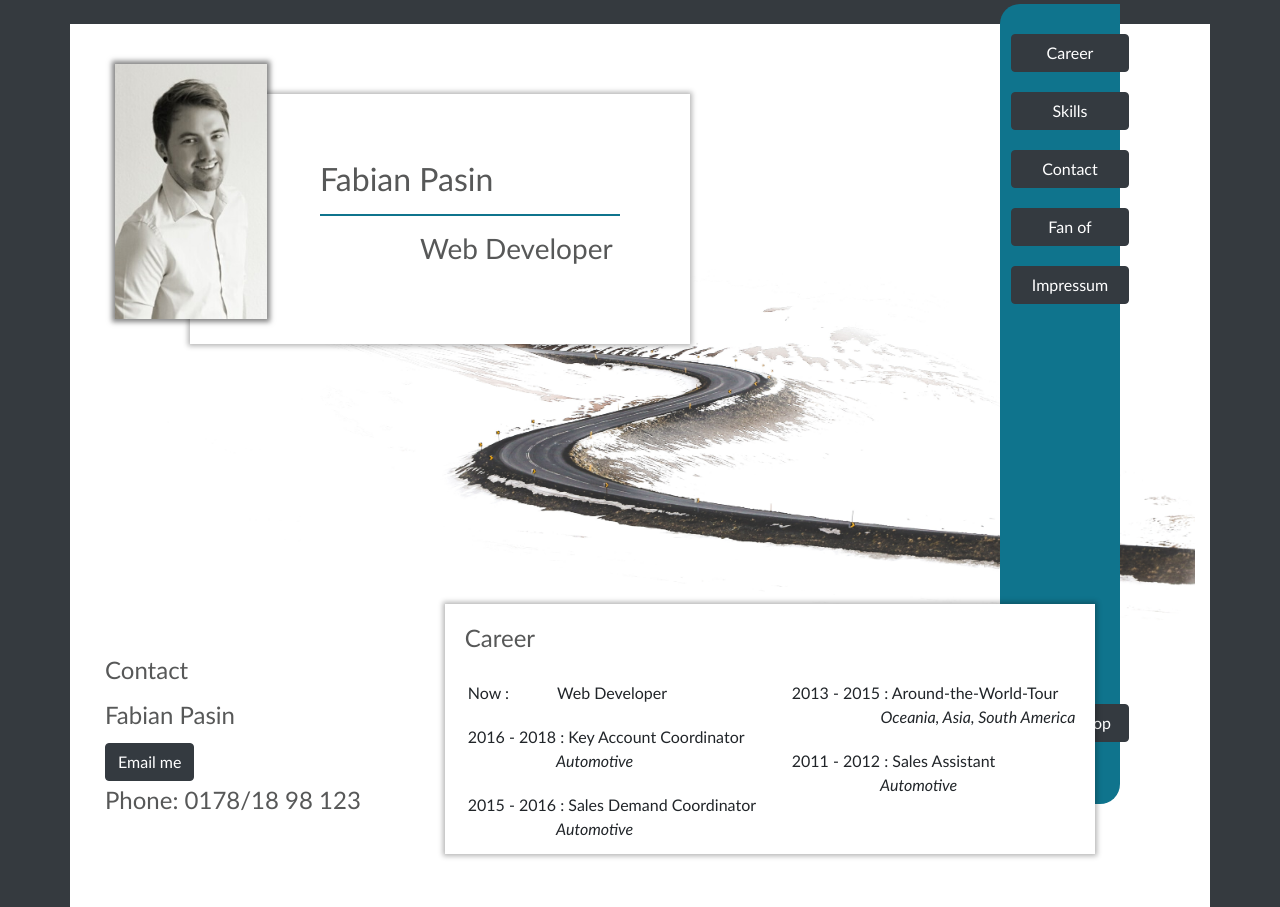
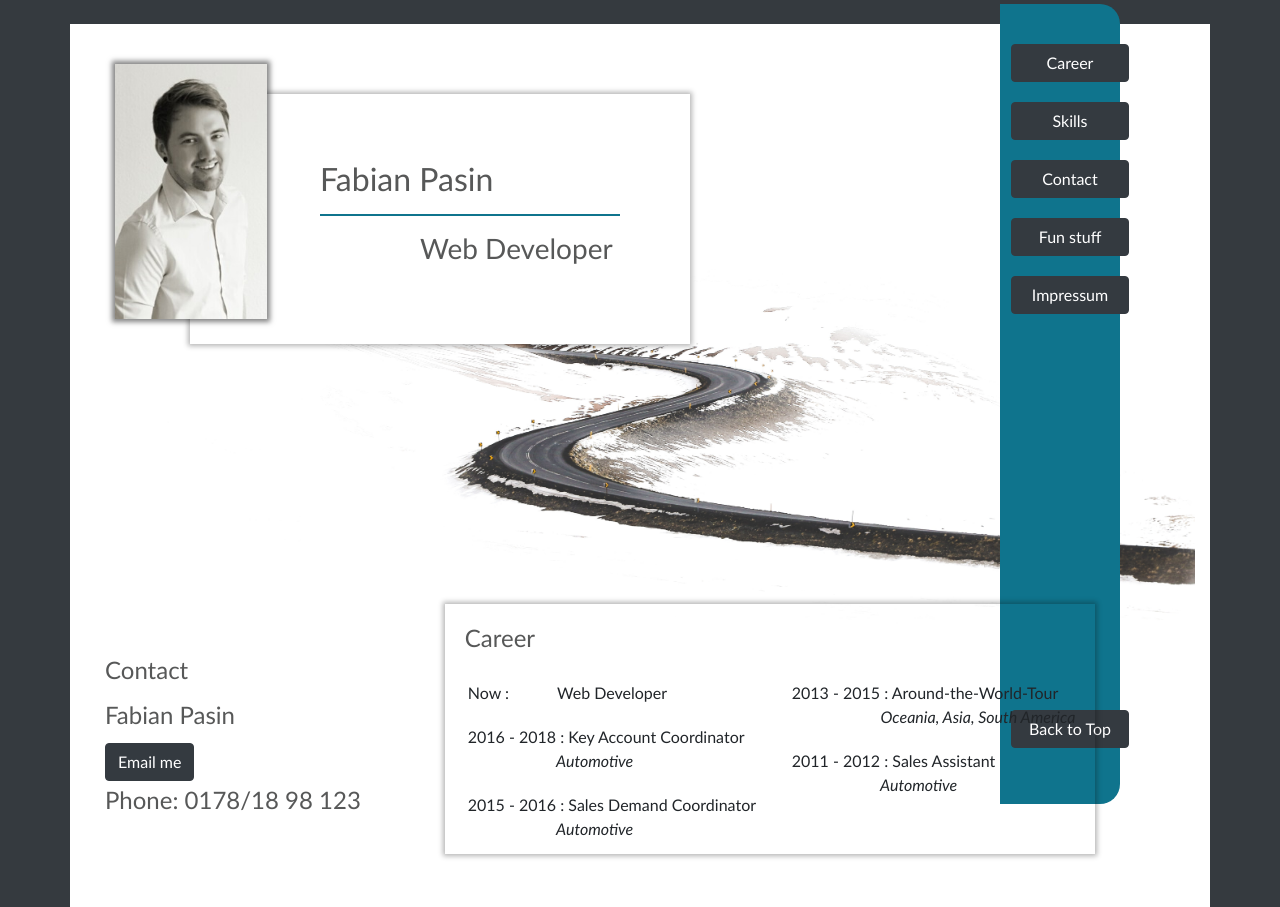
Before and after one commit to IanCapo/my-website, a plain HTML site: page index.html in a window 1280 px wide. Shown: the top 907 px of the page. Drawn offline with Linux system fonts and the light colour scheme.

Commit message:
Add changes to navigation bar (aside)

```diff
--- a/css/styles.css
+++ b/css/styles.css
@@ -18,6 +18,7 @@ button:active {
 
 header {
     height:600px;
+
 }
 
 .header__bg-image {
@@ -67,7 +68,7 @@ strong {
 .container {
     z-index: 1 !important;
     background: rgb(255, 255, 255) !important;
-    height: 245vh;
+    height: 255vh;
 }
 
 .row {
@@ -145,17 +146,17 @@ h1, h2, h3, h4, h5 {
     position: fixed;
     right: 160px;
     z-index: 1;
-    padding-top:10px;
+    padding-top:20px;
     margin-top: -20px;
     align-items: center;
-    border-radius: 20px 0 20px 0;
+    border-radius: 0px 20px 20px 0;
     display: flex;
     flex-direction: column;
     justify-content: start;
 }
 
 nav li:last-child {
-    margin-top: 50vh;
+    margin-top: 49.5vh;
 }
 
 li {
@@ -165,7 +166,7 @@ li {
 
 .box-1 {
 
-    background: white;
+    background: white(252, 137, 44);
     height:250px;
     padding: 20px;
     width: 650px;
--- a/index.html
+++ b/index.html
@@ -16,7 +16,7 @@
         <li><a href="#vita"><button class="btn btn-block btn-dark" >Career</button></a></li>
         <li><a href="#skills"><button class="btn  btn-block btn-dark">Skills</button></a></li>
         <li><a href="#contact"><button class="btn btn-block btn-dark">Contact</button></a></li>
-        <li><a href="#fan"><button class="btn btn-block btn-dark"> Fan of</button></a></li>
+        <li><a href="#fan"><button class="btn btn-block btn-dark"> Fun stuff</button></a></li>
         <li><a href="#impressum"><button class="btn btn-block btn-dark">Impressum</button></a></li>
         <li><a href="#"><button class="btn btn-block btn-dark">Back to Top</button></a></li>
 
```
